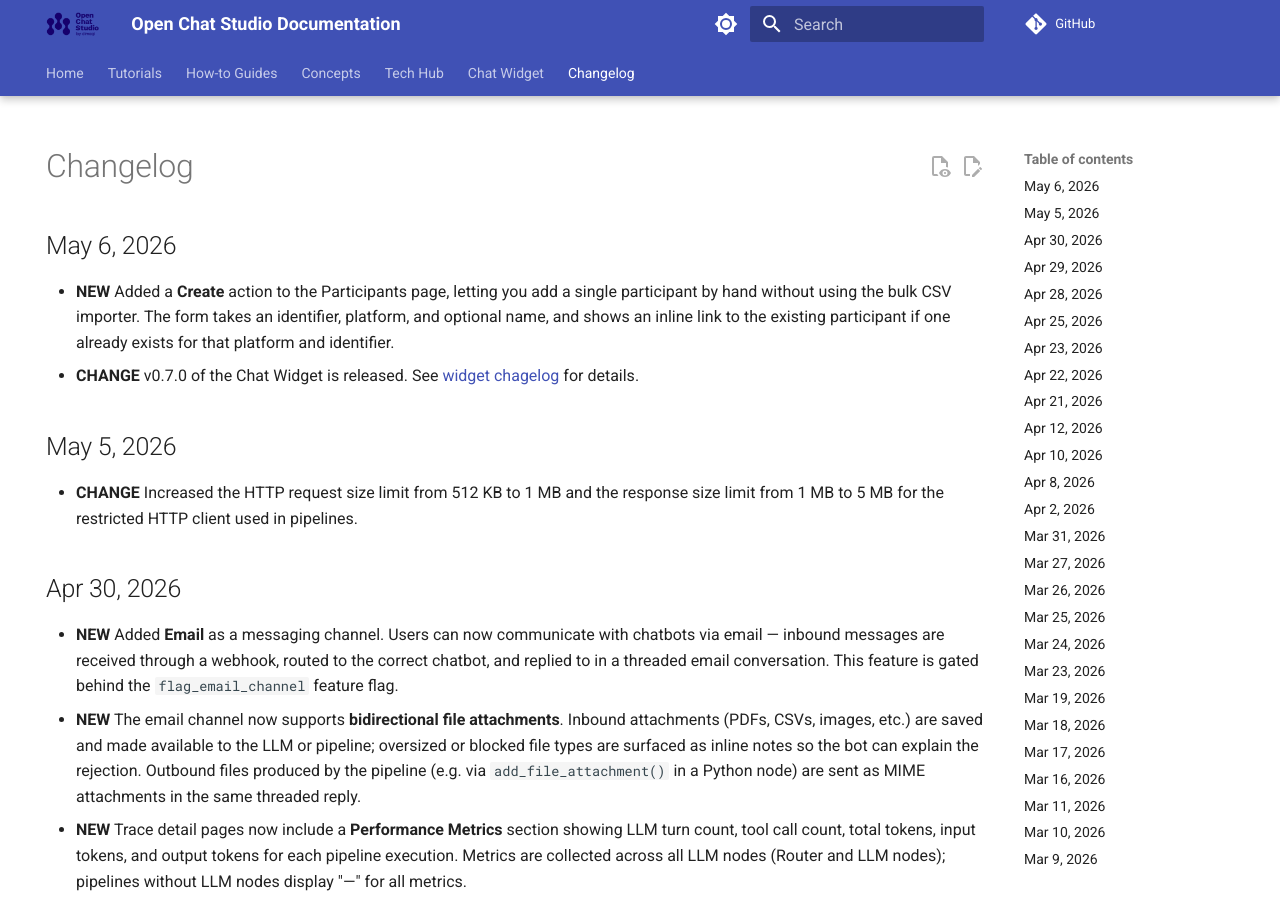
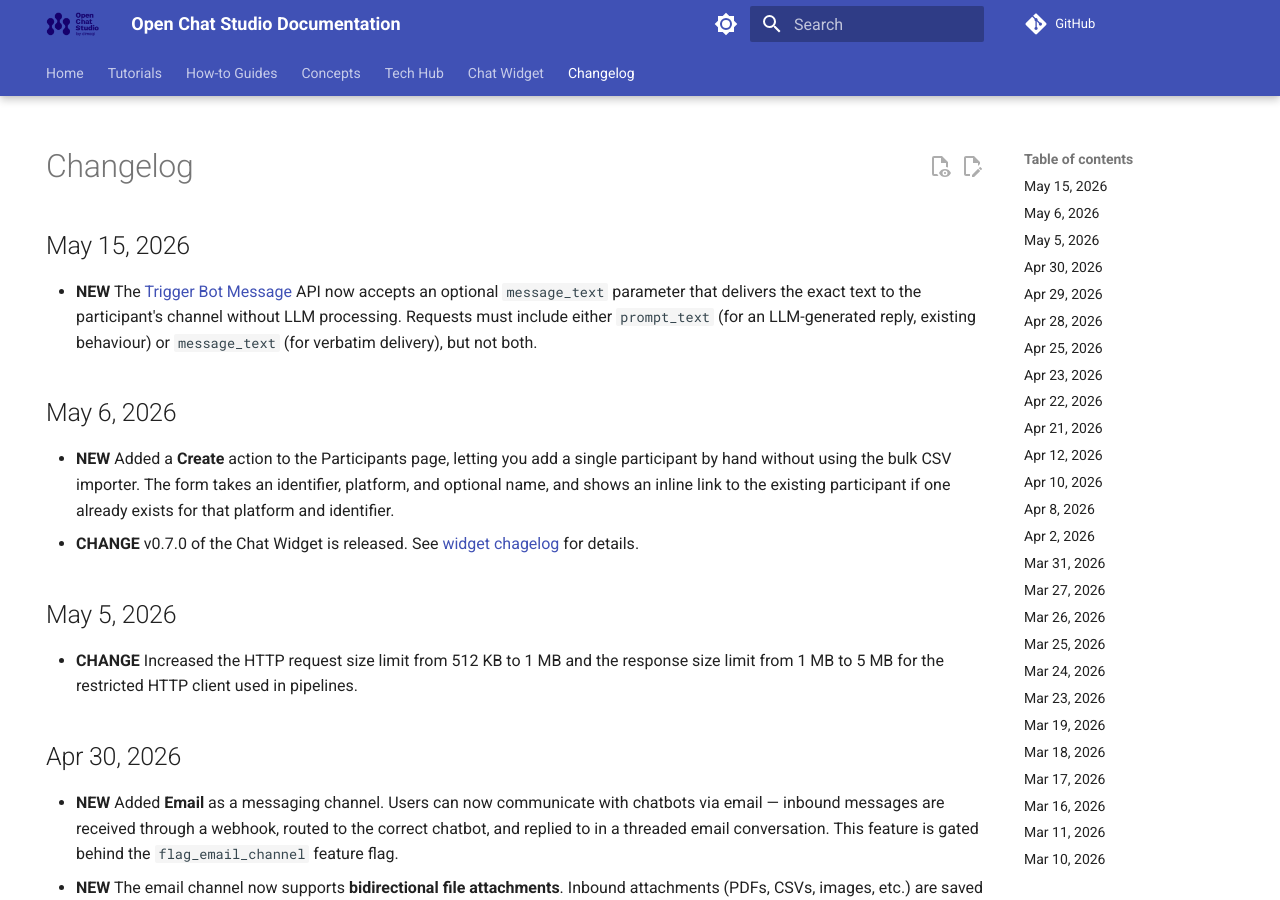
Before and after one commit to dimagi/open-chat-studio-docs, an MkDocs documentation site: the page built from docs/changelog.md, in a window 1280 px wide and 900 px high. Built offline with MkDocs 1.6.1 and Material for MkDocs 9.7.7, drawn with Linux system fonts in a browser that asks for light colours; a script that is not in the unit is left out; comment, search, counter and statistics services are not loaded.

Commit message:
update changelog and docs from OCS PR #3353
Co-Authored-By: Claude Opus 4.7 (1M context) <noreply@anthropic.com>

```diff
--- a/docs/changelog.md
+++ b/docs/changelog.md
@@ -4,6 +4,9 @@ hide:
 ---
 
 # Changelog
+## May 15, 2026
+* **NEW** The [Trigger Bot Message](https://openchatstudio.com/api/docs/#tag/Channels/operation/trigger_bot_message) API now accepts an optional `message_text` parameter that delivers the exact text to the participant's channel without LLM processing. Requests must include either `prompt_text` (for an LLM-generated reply, existing behaviour) or `message_text` (for verbatim delivery), but not both.
+
 ## May 6, 2026
 * **NEW** Added a **Create** action to the Participants page, letting you add a single participant by hand without using the bulk CSV importer. The form takes an identifier, platform, and optional name, and shows an inline link to the existing participant if one already exists for that platform and identifier.
 * **CHANGE** v0.7.0 of the Chat Widget is released. See [widget chagelog](chat_widget/changelog.md) for details.
```
